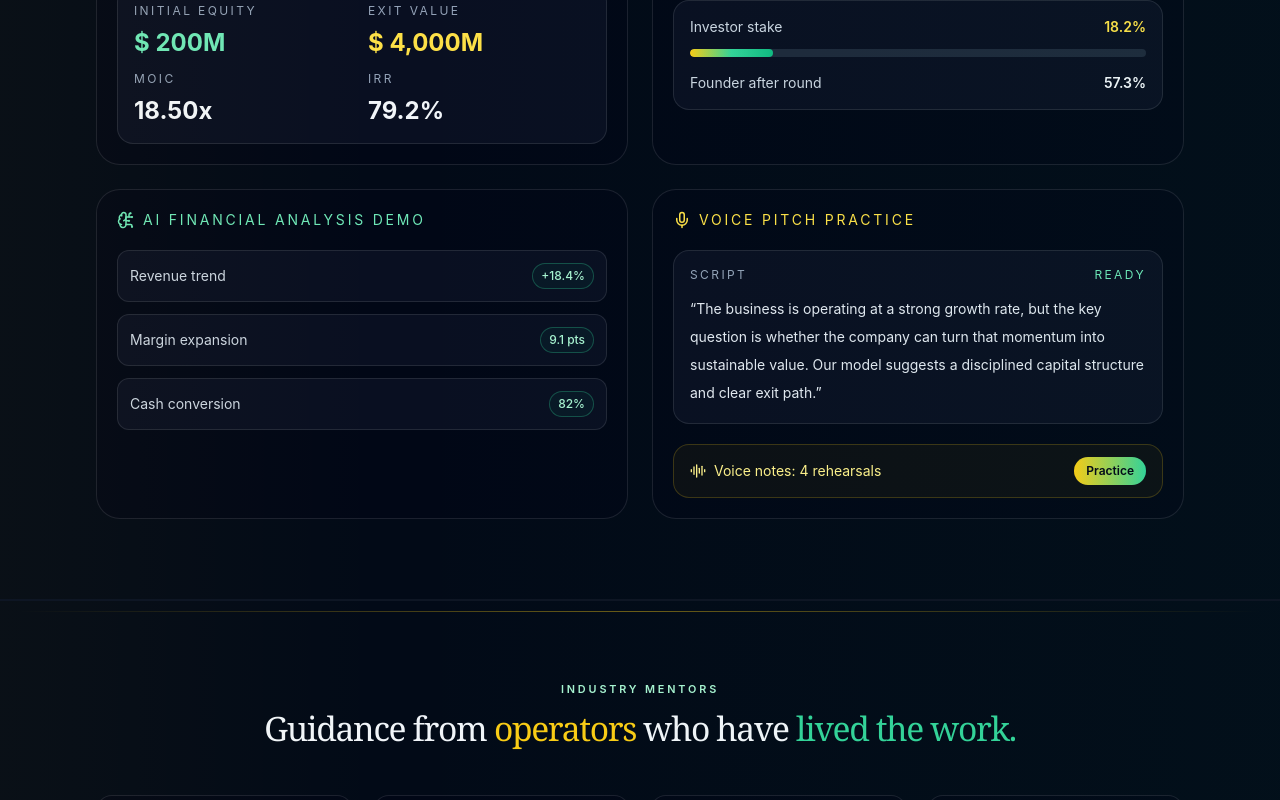
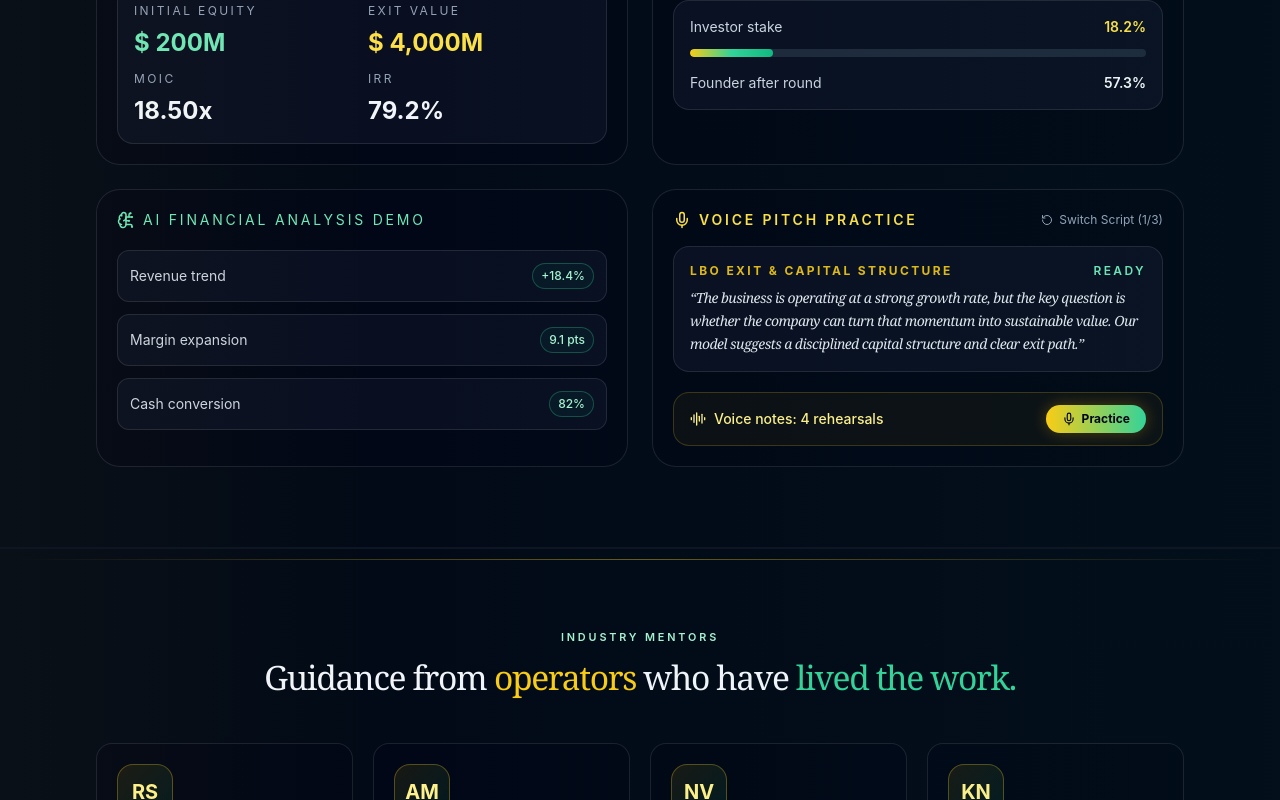
Before and after one commit to jaivarmanlc/Financial--Gurukulam, a React (Vite) app: page / in a window 1280 px wide. Shown: the part 6468-7268 px from the top of the page. Built offline with nearby package versions, Linux system fonts and the light colour scheme.

Commit message:
feat: make Voice Pitch Practice interactive with audio recording & AI feedback

```diff
--- a/src/components/FinanceLabs.jsx
+++ b/src/components/FinanceLabs.jsx
@@ -1,6 +1,6 @@
 import { useMemo, useState } from 'react';
 import { motion } from 'framer-motion';
-import { AudioLines, BrainCircuit, Calculator, Mic, TrendingUp } from 'lucide-react';
+import { AudioLines, BrainCircuit, Calculator, CheckCircle2, Mic, RotateCcw, Sparkles, Square, TrendingUp } from 'lucide-react';
 
 function formatNumber(value) {
   return new Intl.NumberFormat('en-US', { maximumFractionDigits: 1 }).format(value);
@@ -14,6 +14,54 @@ export default function FinanceLabs() {
   const [roundSize, setRoundSize] = useState(4);
   const [preMoney, setPreMoney] = useState(18);
   const [founderPct, setFounderPct] = useState(70);
+
+  // Voice Pitch Practice State
+  const [rehearsals, setRehearsals] = useState(4);
+  const [isRecording, setIsRecording] = useState(false);
+  const [recordingTime, setRecordingTime] = useState(0);
+  const [pitchScore, setPitchScore] = useState(null);
+  const [activeScriptIdx, setActiveScriptIdx] = useState(0);
+
+  const scripts = [
+    {
+      title: 'LBO Exit & Capital Structure',
+      text: '“The business is operating at a strong growth rate, but the key question is whether the company can turn that momentum into sustainable value. Our model suggests a disciplined capital structure and clear exit path.”'
+    },
+    {
+      title: 'DCF Intrinsic Valuation Defense',
+      text: '“Based on our 5-year DCF model with an 8.5% WACC and 2.5% terminal growth, intrinsic value yields a 28% upside over current market price, even under conservative sensitivity scenarios.”'
+    },
+    {
+      title: 'M&A Synergy Briefing',
+      text: '“The proposed transaction is 12.4% EPS accretive in Year 1 post-closing. We have modeled $45M in run-rate cost synergies with minimal integration friction.”'
+    }
+  ];
+
+  const handleStartPractice = () => {
+    if (isRecording) return;
+    setIsRecording(true);
+    setPitchScore(null);
+    setRecordingTime(0);
+
+    let count = 0;
+    const interval = setInterval(() => {
+      count += 1;
+      setRecordingTime(count);
+      if (count >= 5) {
+        clearInterval(interval);
+        setIsRecording(false);
+        setRehearsals((r) => r + 1);
+        setPitchScore({
+          score: '96/100',
+          metrics: [
+            { label: 'Pacing', val: '135 WPM' },
+            { label: 'Tone', val: 'Executive' },
+            { label: 'Coverage', val: '100%' }
+          ]
+        });
+      }
+    }, 1000);
+  };
 
   const lbo = useMemo(() => {
     const equity = purchasePrice - debt;
@@ -161,26 +209,94 @@ export default function FinanceLabs() {
             </div>
           </motion.div>
 
-          <motion.div initial={{ opacity: 0, y: 18 }} whileInView={{ opacity: 1, y: 0 }} viewport={{ once: true, amount: 0.2 }} className="rounded-3xl border border-white/10 bg-slate-950/70 p-5">
-            <div className="mb-5 flex items-center gap-2 text-yellow-300">
-              <Mic size={18} />
-              <span className="text-sm uppercase tracking-[0.2em]">Voice pitch practice</span>
+          <motion.div initial={{ opacity: 0, y: 18 }} whileInView={{ opacity: 1, y: 0 }} viewport={{ once: true, amount: 0.2 }} className="rounded-3xl border border-white/10 bg-slate-950/70 p-5 flex flex-col justify-between">
+            <div>
+              <div className="mb-4 flex items-center justify-between">
+                <div className="flex items-center gap-2 text-yellow-300">
+                  <Mic size={18} />
+                  <span className="text-sm font-semibold uppercase tracking-[0.2em]">Voice pitch practice</span>
+                </div>
+                <button
+                  onClick={() => setActiveScriptIdx((prev) => (prev + 1) % scripts.length)}
+                  className="inline-flex items-center gap-1.5 text-xs text-slate-400 hover:text-yellow-300 transition cursor-pointer"
+                >
+                  <RotateCcw size={12} /> Switch Script ({activeScriptIdx + 1}/{scripts.length})
+                </button>
+              </div>
+
+              <div className="rounded-2xl border border-white/10 bg-slate-900/60 p-4 transition-all">
+                <div className="mb-2 flex items-center justify-between text-xs uppercase tracking-[0.2em] text-slate-400">
+                  <span className="font-bold text-yellow-400/90">{scripts[activeScriptIdx].title}</span>
+                  <span className={`font-semibold ${isRecording ? 'text-rose-400 animate-pulse' : 'text-emerald-300'}`}>
+                    {isRecording ? `🔴 Live Recording (00:0${5 - recordingTime}s)` : 'Ready'}
+                  </span>
+                </div>
+                <p className="text-sm leading-relaxed text-slate-200 font-serif italic">
+                  {scripts[activeScriptIdx].text}
+                </p>
+
+                {isRecording && (
+                  <div className="mt-4 flex items-center justify-between border-t border-rose-500/30 pt-3">
+                    <div className="flex items-center gap-2 text-rose-400 text-xs font-mono">
+                      <span className="h-2.5 w-2.5 rounded-full bg-rose-500 animate-ping" />
+                      Listening to microphone input...
+                    </div>
+                    <div className="flex items-center gap-1">
+                      <span className="h-4 w-1 bg-amber-400 animate-[bounce_0.6s_infinite_100ms]" />
+                      <span className="h-6 w-1 bg-emerald-400 animate-[bounce_0.6s_infinite_200ms]" />
+                      <span className="h-3 w-1 bg-cyan-400 animate-[bounce_0.6s_infinite_300ms]" />
+                      <span className="h-5 w-1 bg-yellow-400 animate-[bounce_0.6s_infinite_400ms]" />
+                    </div>
+                  </div>
+                )}
+              </div>
+
+              {pitchScore && (
+                <motion.div initial={{ opacity: 0, scale: 0.95 }} animate={{ opacity: 1, scale: 1 }} className="mt-4 rounded-2xl border border-emerald-400/30 bg-emerald-500/10 p-3">
+                  <div className="flex items-center justify-between mb-2">
+                    <div className="flex items-center gap-2 text-emerald-300 text-xs font-bold uppercase tracking-wider">
+                      <Sparkles size={14} /> AI Pitch Evaluation
+                    </div>
+                    <span className="rounded-full bg-emerald-400/20 px-2.5 py-0.5 text-xs font-bold text-emerald-300">
+                      Score: {pitchScore.score}
+                    </span>
+                  </div>
+                  <div className="grid grid-cols-3 gap-2 text-center text-[11px]">
+                    {pitchScore.metrics.map((m) => (
+                      <div key={m.label} className="rounded-lg bg-slate-900/60 p-1.5 border border-white/5">
+                        <p className="text-slate-400">{m.label}</p>
+                        <p className="font-semibold text-emerald-200 mt-0.5">{m.val}</p>
+                      </div>
+                    ))}
+                  </div>
+                </motion.div>
+              )}
             </div>
-            <div className="rounded-2xl border border-white/10 bg-slate-900/60 p-4">
-              <div className="mb-3 flex items-center justify-between text-xs uppercase tracking-[0.2em] text-slate-400">
-                <span>Script</span>
-                <span className="text-emerald-300">Ready</span>
-              </div>
-              <p className="text-sm leading-7 text-slate-200">
-                “The business is operating at a strong growth rate, but the key question is whether the company can turn that momentum into sustainable value. Our model suggests a disciplined capital structure and clear exit path.”
-              </p>
-            </div>
+
             <div className="mt-5 flex items-center justify-between rounded-2xl border border-yellow-400/20 bg-yellow-500/5 px-4 py-3">
               <div className="flex items-center gap-2 text-yellow-200">
                 <AudioLines size={16} />
-                <span className="text-sm">Voice notes: 4 rehearsals</span>
+                <span className="text-sm font-medium">Voice notes: {rehearsals} rehearsals</span>
               </div>
-              <button className="rounded-full bg-gradient-to-r from-yellow-400 to-emerald-400 px-3 py-1.5 text-xs font-semibold text-slate-950">Practice</button>
+              <button
+                onClick={handleStartPractice}
+                disabled={isRecording}
+                className={`rounded-full px-4 py-1.5 text-xs font-bold transition transform active:scale-95 cursor-pointer flex items-center gap-1.5 ${
+                  isRecording
+                    ? 'bg-rose-500 text-white animate-pulse'
+                    : 'bg-gradient-to-r from-yellow-400 to-emerald-400 text-slate-950 hover:scale-105 shadow-[0_0_15px_rgba(234,179,8,0.3)]'
+                }`}
+              >
+                {isRecording ? (
+                  <>
+                    <Square size={12} className="fill-white" /> Recording...
+                  </>
+                ) : (
+                  <>
+                    <Mic size={14} /> {pitchScore ? 'Re-record Pitch' : 'Practice'}
+                  </>
+                )}
+              </button>
             </div>
           </motion.div>
         </div>
```
Also changed, not shown: 5 other files (tests, documents, lock files or other folders).
